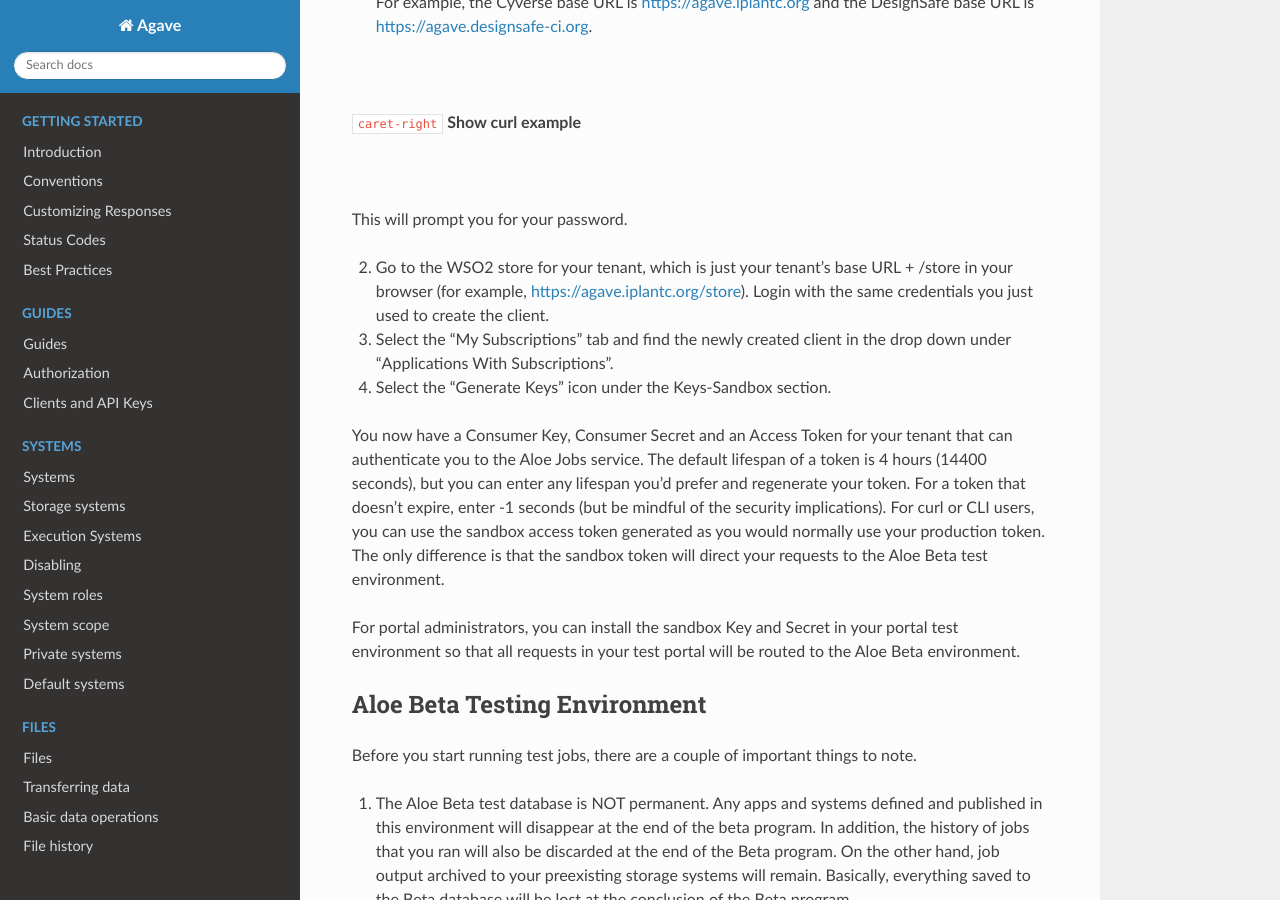
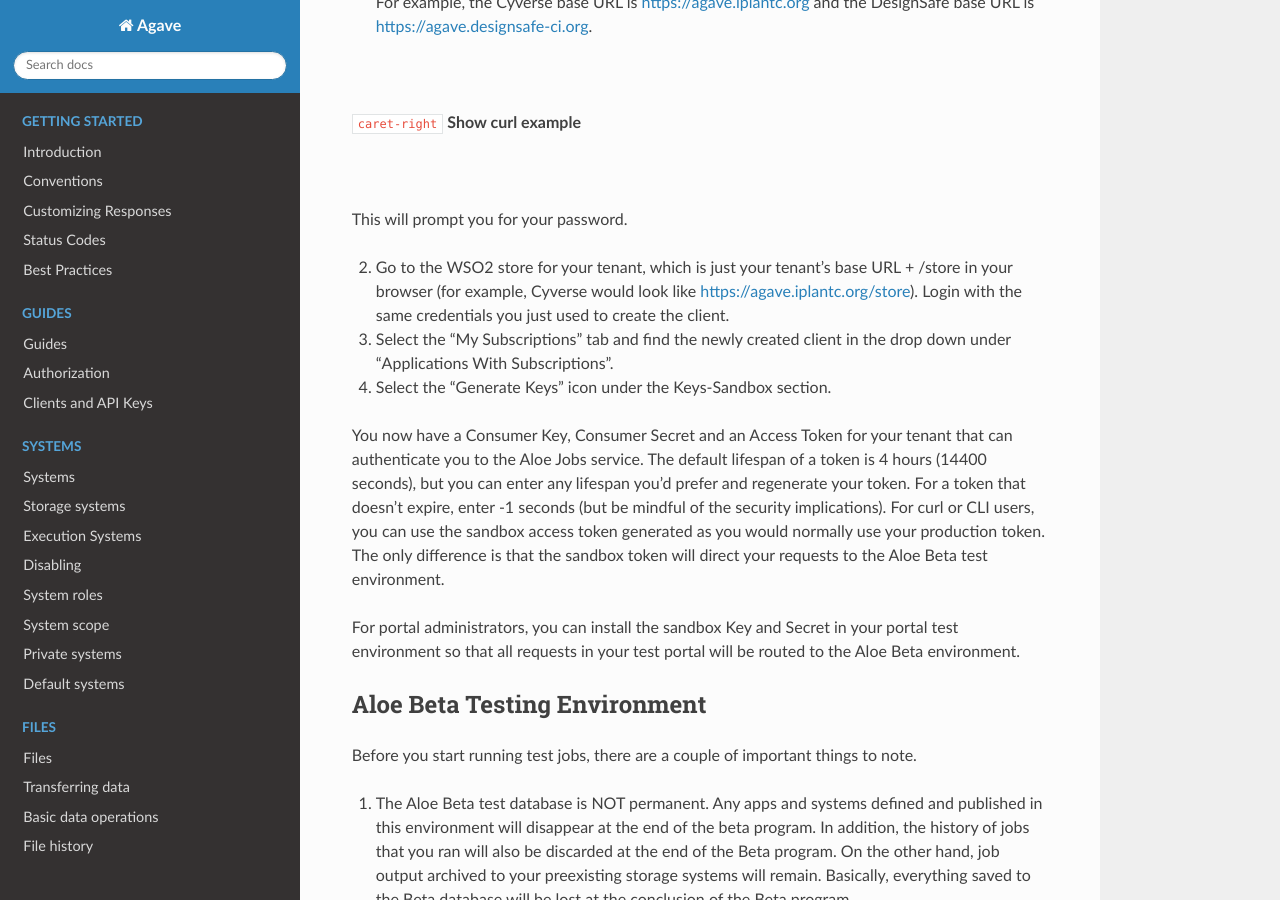
Before and after one commit to TACC-Cloud/agave-docs, a Sphinx documentation site: the page built from docs/agave/guides/jobs/aloe-beta-tester-guide.rst, in a window 1280 px wide and 900 px high, scrolled down 741 px. Built offline with Sphinx 7.4.7 and the Read the Docs theme 2.0.0, drawn with Linux system fonts in a browser that asks for light colours; cross-references to code outside the pages are shown as plain code.

Commit message:
Update aloe-beta-tester-guide.rst

```diff
--- a/docs/agave/guides/jobs/aloe-beta-tester-guide.rst
+++ b/docs/agave/guides/jobs/aloe-beta-tester-guide.rst
@@ -37,7 +37,7 @@ You will need to generate sandbox keys in order to authenticate to the Aloe Jobs
 
 This will prompt you for your password.
 
-2.	Go to the WSO2 store for your tenant, which is just your tenant’s base URL + /store in your browser (for example, https://agave.iplantc.org/store). Login with the same credentials you just used to create the client.
+2.	Go to the WSO2 store for your tenant, which is just your tenant’s base URL + /store in your browser (for example, Cyverse would look like https://agave.iplantc.org/store). Login with the same credentials you just used to create the client.
 
 3.	Select the “My Subscriptions” tab and find the newly created client in the drop down under “Applications With Subscriptions”.
 
```
